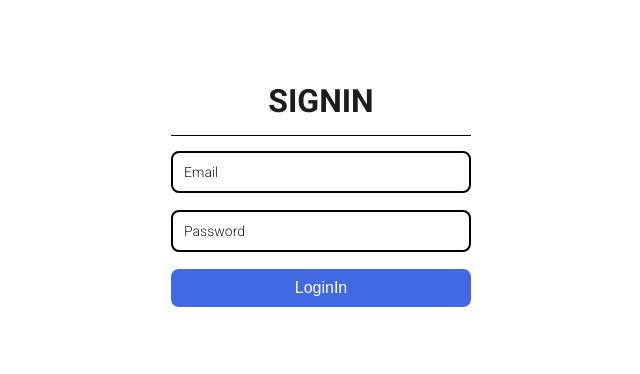
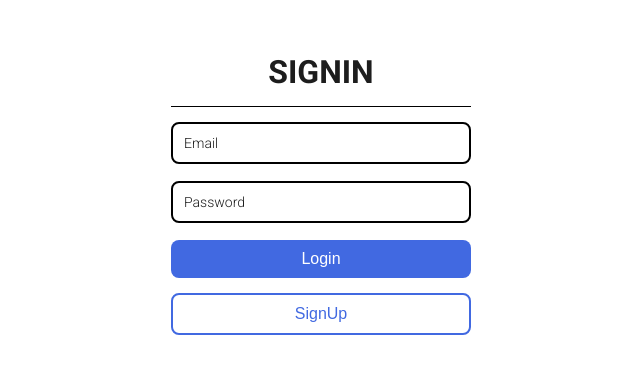
Before and after one commit to rohitt24k/Full_stack_NOTES, a React (Create React App) app in the folder frontend/: page /signin in a window 1280 px wide. Shown: the part 206-580 px from the top of the page, without its empty margins (319-959 px from the left). Built offline with nearby package versions, Linux system fonts and the light colour scheme.

Commit message:
change the sign and sign out releated features

```diff
--- a/frontend/src/App.js
+++ b/frontend/src/App.js
@@ -1,4 +1,3 @@
-import { useState } from "react";
 import "./App.css";
 import { BrowserRouter, Routes, Route } from "react-router-dom";
 import Singup from "./pages/signup_page";
@@ -6,8 +5,6 @@ import SignIn from "./pages/signin_page";
 import HomePage from "./pages/home_page";
 
 function App() {
-  const [userID, setUserID] = useState("652bfa1d28f920a97d04bce8");
-  const [emailId, setemailId] = useState("geekrohitking@gmail.com");
   return (
     // <div>
     //   <Singup setUserID={setUserID} />
@@ -15,14 +12,8 @@ function App() {
     <BrowserRouter>
       <Routes>
         <Route path="signup" element={<Singup />} />
-        <Route
-          path="signin"
-          element={<SignIn setUserID={setUserID} setemailId={setemailId} />}
-        />
-        <Route
-          path="homepage"
-          element={<HomePage userID={userID} emailId={emailId} />}
-        />
+        <Route path="signin" element={<SignIn />} />
+        <Route path="homepage" element={<HomePage />} />
       </Routes>
     </BrowserRouter>
   );
--- a/frontend/src/components.js/MainSideBar.js
+++ b/frontend/src/components.js/MainSideBar.js
@@ -1,5 +1,6 @@
 import { useEffect, useRef } from "react";
 import styles from "./MainSideBar.module.css";
+import { useNavigate } from "react-router-dom";
 
 function MainSideBar({ setShowSideBar, showSideBar }) {
   const navBar = useRef(null);
@@ -21,6 +22,16 @@ function MainSideBar({ setShowSideBar, showSideBar }) {
       }, 300);
     }
   }, [showSideBar]);
+
+  const navigate = useNavigate();
+
+  function handleLogout() {
+    document.cookie = `userID=;expires=Thu, 01 Jan 1970 00:00:00 UTC`;
+    document.cookie = `emailId=;expires=Thu, 01 Jan 1970 00:00:00 UTC`;
+    sessionStorage.clear();
+
+    navigate("/signin");
+  }
 
   return (
     <nav ref={navBar} className={`${styles.nav}`}>
@@ -108,7 +119,7 @@ function MainSideBar({ setShowSideBar, showSideBar }) {
           </span>
           <p>Setting</p>
         </div>
-        <div>
+        <div onClick={handleLogout}>
           <span className={`material-symbols-outlined ${styles.icon}`}>
             logout
           </span>
--- a/frontend/src/components.js/MainSideBar.module.css
+++ b/frontend/src/components.js/MainSideBar.module.css
@@ -164,6 +164,7 @@
 .bottomMenu {
   flex: 1;
   display: flex;
+  gap: 0.25rem;
   flex-direction: column;
   justify-content: end;
   padding-bottom: 0.375rem;
@@ -175,6 +176,7 @@
   align-items: center;
   gap: 0.625rem;
   font-size: var(--font-size-medium-small);
+  cursor: pointer;
 }
 
 .bottomMenu p {
--- a/frontend/src/components.js/TodayTasks.module.css
+++ b/frontend/src/components.js/TodayTasks.module.css
@@ -20,8 +20,9 @@
 
 .mainHeader div {
   font-size: var(--H5);
-  border: 1px solid rgb(201, 194, 194);
-  padding: 0.175em 0.3em;
+  background-color: rgb(52, 50, 50);
+  padding: 0.15em 0.3em;
+  color: #fff;
   border-radius: 0.275em;
   font-weight: 500;
 }
--- a/frontend/src/pages/home_page.js
+++ b/frontend/src/pages/home_page.js
@@ -5,11 +5,27 @@ import styles from "./HomePage.module.css";
 import { useNavigate } from "react-router-dom";
 import HiddenSideBar from "../components.js/HiddenSideBar";
 
-function HomePage({ userID, emailId }) {
+function HomePage() {
   const [showSideBar, setShowSideBar] = useState(true);
   const [isAuthenticated, setIsAuthenticated] = useState(false);
+  const navigate = useNavigate();
 
-  const navigate = useNavigate();
+  const cookieMap = new Map();
+
+  function getCookie() {
+    const cookie = document.cookie.split("; ");
+    // console.log(cookie);
+    cookie.forEach((a) => {
+      const split = a.split("=");
+      cookieMap.set(split[0], split[1]);
+    });
+  }
+
+  getCookie();
+
+  const userID = cookieMap.get("userID");
+  const emailId = cookieMap.get("emailId");
+
   useEffect(() => {
     if (!userID || !emailId) {
       navigate("/signin");
--- a/frontend/src/pages/signin_page.js
+++ b/frontend/src/pages/signin_page.js
@@ -23,6 +23,8 @@ function SignIn({ setUserID, setemailId }) {
           );
 
           if (status) {
+            console.log("hey no problem");
+
             navigate("/homepage");
           }
         }
@@ -59,7 +61,7 @@ function SignIn({ setUserID, setemailId }) {
   }
 
   return (
-    <>
+    <div className={styles.formContainer}>
       <form onSubmit={handleSinginSubmit} className={styles.form}>
         <h1>SIGNIN</h1>
         <div className={styles.uiDivider}></div>
@@ -80,9 +82,17 @@ function SignIn({ setUserID, setemailId }) {
           errors={errors}
         />
         {serverError ? <p className={styles.error}>*{serverError}</p> : <></>}
-        <button className={styles.signInButton}>LoginIn</button>
+        <button className={styles.signInButton}>Login</button>
       </form>
-    </>
+      <button
+        className={styles.signUpButton}
+        onClick={() => {
+          navigate("/signup");
+        }}
+      >
+        SignUp
+      </button>
+    </div>
   );
 }
 
--- a/frontend/src/pages/signin_page.module.css
+++ b/frontend/src/pages/signin_page.module.css
@@ -1,4 +1,4 @@
-.form {
+.formContainer {
   display: flex;
   flex-direction: column;
   gap: 15px;
@@ -6,6 +6,13 @@
   height: 100vh;
   align-items: center;
   justify-content: center;
+}
+
+.form {
+  display: flex;
+  flex-direction: column;
+  gap: 15px;
+  align-items: center;
 }
 
 .uiDivider {
@@ -30,4 +37,31 @@
   border: none;
   font-size: 16px;
   color: #fff;
+  cursor: pointer;
+  transition: all 0.5s ease;
 }
+
+.signInButton:hover {
+  /* background-color: hsl(225, 72%, 48%); */
+  box-shadow: rgba(0, 0, 0, 0.25) 0px 5px 15px;
+}
+
+.signUpButton {
+  cursor: pointer;
+  border-radius: 8px;
+  padding: 10px 20px;
+  width: 300px;
+  font-weight: 400;
+  background-color: #fff;
+  outline: none;
+  border: none;
+  font-size: 16px;
+  color: #4169e1;
+  border: 2px solid #4169e1;
+
+  transition: all 0.5s ease;
+}
+
+.signUpButton:hover {
+  box-shadow: rgba(0, 0, 0, 0.25) 0px 5px 15px;
+}
--- a/frontend/src/pages/signup_page.js
+++ b/frontend/src/pages/signup_page.js
@@ -143,6 +143,14 @@ function Singup() {
         {serverError ? <p className={styles.error}>*{serverError}</p> : <></>}
         <button className={styles.signUpButton}>SignUP</button>
       </form>
+      <button
+        className={styles.signInButton}
+        onClick={() => {
+          navigate("/signin");
+        }}
+      >
+        Login
+      </button>
     </div>
   );
 }
--- a/frontend/src/pages/signup_page.module.css
+++ b/frontend/src/pages/signup_page.module.css
@@ -46,4 +46,31 @@
   border: none;
   font-size: 16px;
   color: #fff;
+  transition: all 0.5s ease;
+  cursor: pointer;
 }
+
+.signUpButton:hover {
+  box-shadow: rgba(0, 0, 0, 0.25) 0px 5px 15px;
+}
+
+.signInButton {
+  margin-top: 10px;
+  cursor: pointer;
+  border-radius: 8px;
+  padding: 10px 20px;
+  width: 300px;
+  font-weight: 400;
+  background-color: #fff;
+  outline: none;
+  border: none;
+  font-size: 16px;
+  color: #4169e1;
+  border: 2px solid #4169e1;
+
+  transition: all 0.5s ease;
+}
+
+.signInButton:hover {
+  box-shadow: rgba(0, 0, 0, 0.25) 0px 5px 15px;
+}
--- a/frontend/src/utlis/handleAPI.js
+++ b/frontend/src/utlis/handleAPI.js
@@ -29,12 +29,26 @@ const signUp = async (signUpData, setServerError, setSignUpData) => {
 
 const signIn = async (userData, setUserID, setemailId, setServerError) => {
   try {
+    const currentDate = new Date();
+    currentDate.setMonth(currentDate.getMonth() + 1);
+    const expirationDate = currentDate.toUTCString();
+
+    console.log(expirationDate);
+
     const data = await axios.post(`${baseURL}/signin`, userData);
-    setUserID(data.data.data._id);
-    setemailId(data.data.data.email);
+    // sessionStorage.setItem("userID", data.data.data._id);
+    // sessionStorage.setItem("emailId", data.data.data.email);
+    document.cookie = `userID=${data.data.data._id};expires=${expirationDate}`;
+    document.cookie = `emailId=${data.data.data.email};expires=${expirationDate}`;
+    // console.log(document.cookie);
+
+    // setUserID(data.data.data._id);
+    // setemailId(data.data.data.email);
     setServerError("");
     return true;
   } catch (error) {
+    // console.log(error);
+
     setServerError(error.response.data.error);
     return false;
   }
```
